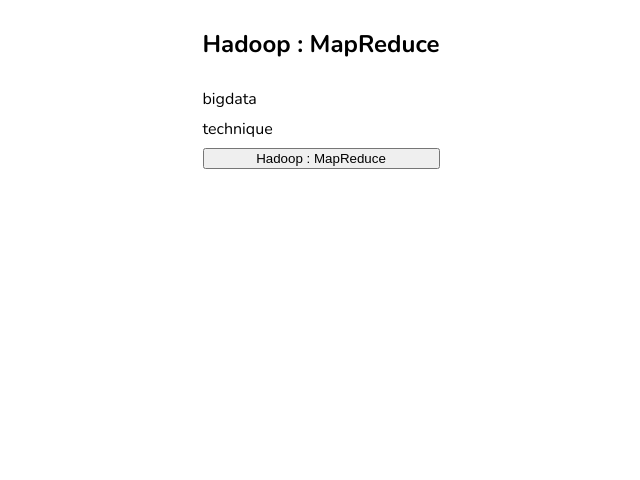
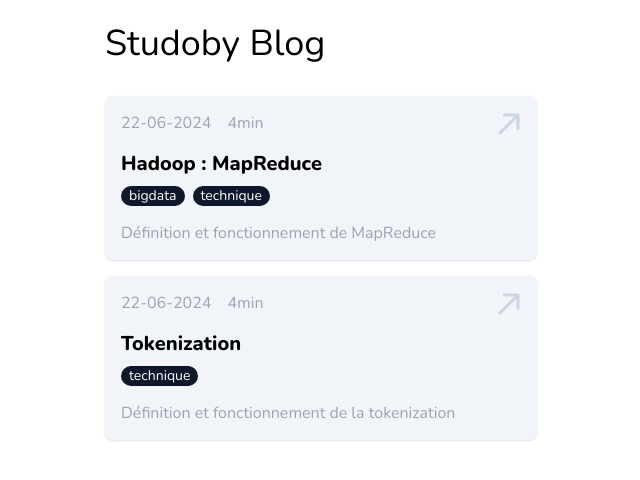
Before and after one commit to RemiSaurel/studoby-blog, a Vue app: page / in a window 1280 px wide. Shown: the top 480 px of the page, without its empty margins (319-959 px from the left). Built offline with nearby package versions, Linux system fonts and the light colour scheme.

Commit message:
feat: ux/ui

```diff
--- a/index.html
+++ b/index.html
@@ -2,7 +2,7 @@
 <html lang="en">
   <head>
     <meta charset="UTF-8" />
-    <link rel="icon" type="image/svg+xml" href="/vite.svg" />
+    <link rel="icon" type="image/svg+xml" href="/logo.png" />
     <meta name="viewport" content="width=device-width, initial-scale=1.0" />
     <title>Studoby</title>
   </head>
--- a/src/articles.ts
+++ b/src/articles.ts
@@ -4,6 +4,18 @@ export const articles: Article[] = [
     component: "HadoopMapReduce",
     slug: "hadoop-map-reduce",
     tags: ["bigdata", "technique"],
+    date: "22-06-2024",
+    time: "4min",
+    description: "Définition et fonctionnement de MapReduce",
+  },
+  {
+    title: "Tokenization",
+    component: "Tokenization",
+    slug: "tokenization",
+    tags: ["technique"],
+    date: "22-06-2024",
+    time: "4min",
+    description: "Définition et fonctionnement de la tokenization",
   },
 ];
 
@@ -12,4 +24,7 @@ export interface Article {
   component: string;
   slug: string;
   tags?: string[];
+  date: string;
+  time: string;
+  description: string;
 }
--- a/src/components/ArticleLine.vue
+++ /dev/null
@@ -1,20 +0,0 @@
-<script setup lang="ts">
-import { Article } from "@/articles.ts";
-import { useRouter } from "vue-router";
-const router = useRouter();
-const props = defineProps<{
-  article: Article;
-}>();
-</script>
-
-<template>
-  <div class="flex flex-col gap-2">
-    <h2>{{ props.article.title }}</h2>
-    <span v-if="props.article.tags" v-for="tag in props.article.tags">
-      {{ tag }}
-    </span>
-    <button @click="router.push(article.slug)">{{ article.title }}</button>
-  </div>
-</template>
-
-<style scoped></style>
--- a/src/components/hadoop/Line.vue
+++ b/src/components/hadoop/Line.vue
@@ -1,24 +1,11 @@
 <script setup lang="ts">
-import { computed } from "vue";
-
 const props = defineProps<{
   color: string;
-  rotate?: number;
 }>();
-
-const handleRotate = computed(() => {
-  if (!props.rotate) {
-    return "";
-  } else if (props.rotate > 0) {
-    return `rotate-${props.rotate}`;
-  } else {
-    return `-rotate-${props.rotate.toString().slice(1)}`;
-  }
-});
 </script>
 
 <template>
-  <div class="w-0 h-2 rounded-lg" :class="[props.color, handleRotate]"></div>
+  <div class="w-0 h-2 rounded-lg" :class="[props.color]"></div>
 </template>
 
 <style scoped></style>
--- /dev/null
+++ b/src/components/main/ArticleLine.vue
@@ -0,0 +1,35 @@
+<script setup lang="ts">
+import { Article } from "@/articles.ts";
+import { useRouter } from "vue-router";
+import Tag from "@/components/main/Tag.vue";
+const router = useRouter();
+const props = defineProps<{
+  article: Article;
+}>();
+</script>
+
+<template>
+  <div
+    class="relative flex flex-col items-start gap-4 border-1 bg-slate-1 pl-4 pr-8 py-4 rounded-lg w-96 hover:cursor-pointer hover:bg-slate-1.5 shadow hover:shadow-lg transition duration-400 group"
+    @click="router.push(article.slug)"
+  >
+    <div class="flex gap-4 text-gray">
+      <span>{{ props.article.date }}</span>
+      <span>{{ props.article.time }}</span>
+    </div>
+
+    <div
+      class="absolute top-4 right-4 group-hover:rotate-45 group-hover:scale-110 transition duration-500"
+    >
+      <img src="@/assets/arrow.svg" alt="arrow" class="w-6 h-6" />
+    </div>
+
+    <span class="text-xl font-800">{{ props.article.title }}</span>
+    <div class="flex gap-2 -mt-2" v-if="props.article.tags">
+      <Tag :text="tag" v-for="tag in props.article.tags"> </Tag>
+    </div>
+    <span class="text-gray">{{ props.article.description }}</span>
+  </div>
+</template>
+
+<style scoped></style>
--- /dev/null
+++ b/src/components/main/Tag.vue
@@ -0,0 +1,13 @@
+<script setup lang="ts">
+const props = defineProps<{
+  text: string;
+}>();
+</script>
+
+<template>
+  <span class="py-0 px-2 w-fit rounded-2xl bg-slate-9 text-white text-sm">{{
+    props.text
+  }}</span>
+</template>
+
+<style scoped></style>
--- a/src/pages/MainPage.vue
+++ b/src/pages/MainPage.vue
@@ -1,10 +1,14 @@
 <script setup lang="ts">
 import { articles } from "@/articles.ts";
-import ArticleLine from "@/components/ArticleLine.vue";
+import ArticleLine from "@/components/main/ArticleLine.vue";
 </script>
 
 <template>
-  <ArticleLine :article="article" v-for="article in articles"> </ArticleLine>
+  <div class="flex flex-col gap-4 mt-4">
+    <div class="text-4xl mb-4">Studoby Blog</div>
+
+    <ArticleLine :article="article" v-for="article in articles"> </ArticleLine>
+  </div>
 </template>
 
 <style scoped></style>
--- a/src/pages/blog/HadoopMapReduce.vue
+++ b/src/pages/blog/HadoopMapReduce.vue
@@ -72,9 +72,9 @@ const pythonCode =
         <Square color="bg-green-2" text="Mapper 3" />
       </div>
       <div class="flex flex-col gap-12 lines w-40">
-        <Line class="top-14" color="bg-red-2" :rotate="20" />
+        <Line class="top-14 rotate-20" color="bg-red-2" />
         <Line class="top-26" color="bg-blue-2" />
-        <Line class="top-40" color="bg-green-2" :rotate="-20" />
+        <Line class="top-40 -rotate-20" color="bg-green-2" />
       </div>
       <div class="flex flex-col gap-2">
         <Square color="bg-amber-1" text="Shuffle & Sort" />
--- /dev/null
+++ b/src/pages/blog/Tokenization.vue
@@ -0,0 +1,57 @@
+<script setup lang="ts">
+import Square from "@/components/hadoop/Square.vue";
+import anime from "animejs/lib/anime.es.js";
+import { onMounted } from "vue";
+import Line from "@/components/hadoop/Line.vue";
+import Title from "@/components/blog/Title.vue";
+import Code from "@/components/blog/Code.vue";
+
+const startAnimation = () => {
+  // Create a timeline
+  const timeline = anime.timeline({
+    loop: true, // Enable looping
+    easing: "easeInOutSine", // Default easing for all animations
+  });
+
+  timeline
+    .add({
+      targets: ".lines > *",
+      width: "10rem",
+      duration: 2000,
+    })
+    .add({
+      targets: ".start-reducer > *",
+      width: "10rem",
+      duration: 2000,
+    })
+    .add({
+      duration: 1000,
+    });
+};
+
+onMounted(() => {
+  startAnimation();
+});
+
+const pythonCode =
+  "def map(key, value):\n" +
+  "  # key: document name\n" +
+  "  # value: document contents\n" +
+  "  for word in value.split(' '):\n" +
+  "    emit(word, 1)\n" +
+  "\n" +
+  "def reduce(key, values):\n" +
+  "  # key: word\n" +
+  "  # values: list of counts\n" +
+  "  emit(key, len(values))\n";
+</script>
+
+<template>
+  <div>
+    <Title>Tokenization</Title>
+
+    <Code :code="pythonCode" language="python" />
+  </div>
+</template>
+
+<style scoped></style>
```
Also changed, not shown: public/logo.png (added), src/assets/arrow.svg (added).
